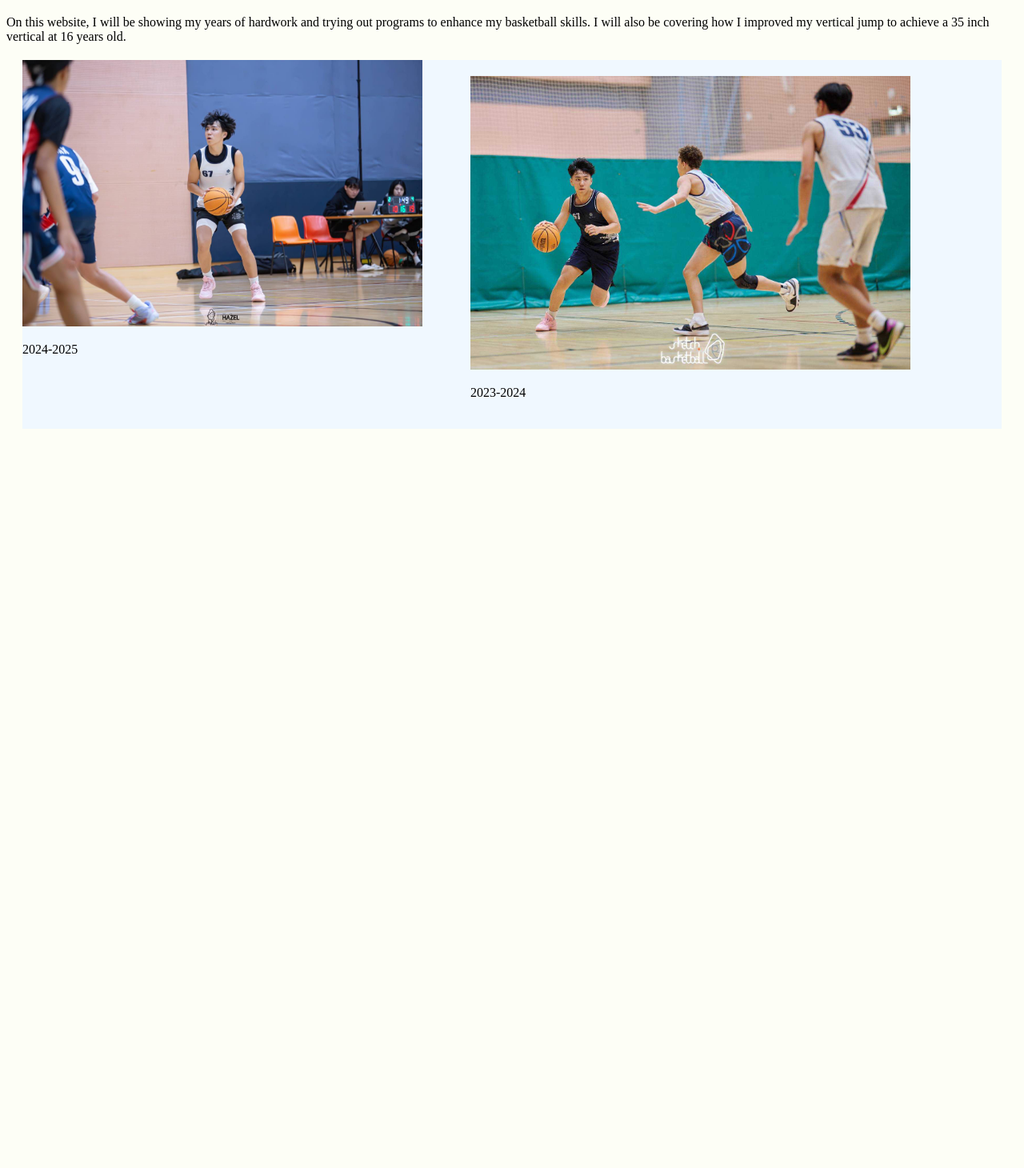
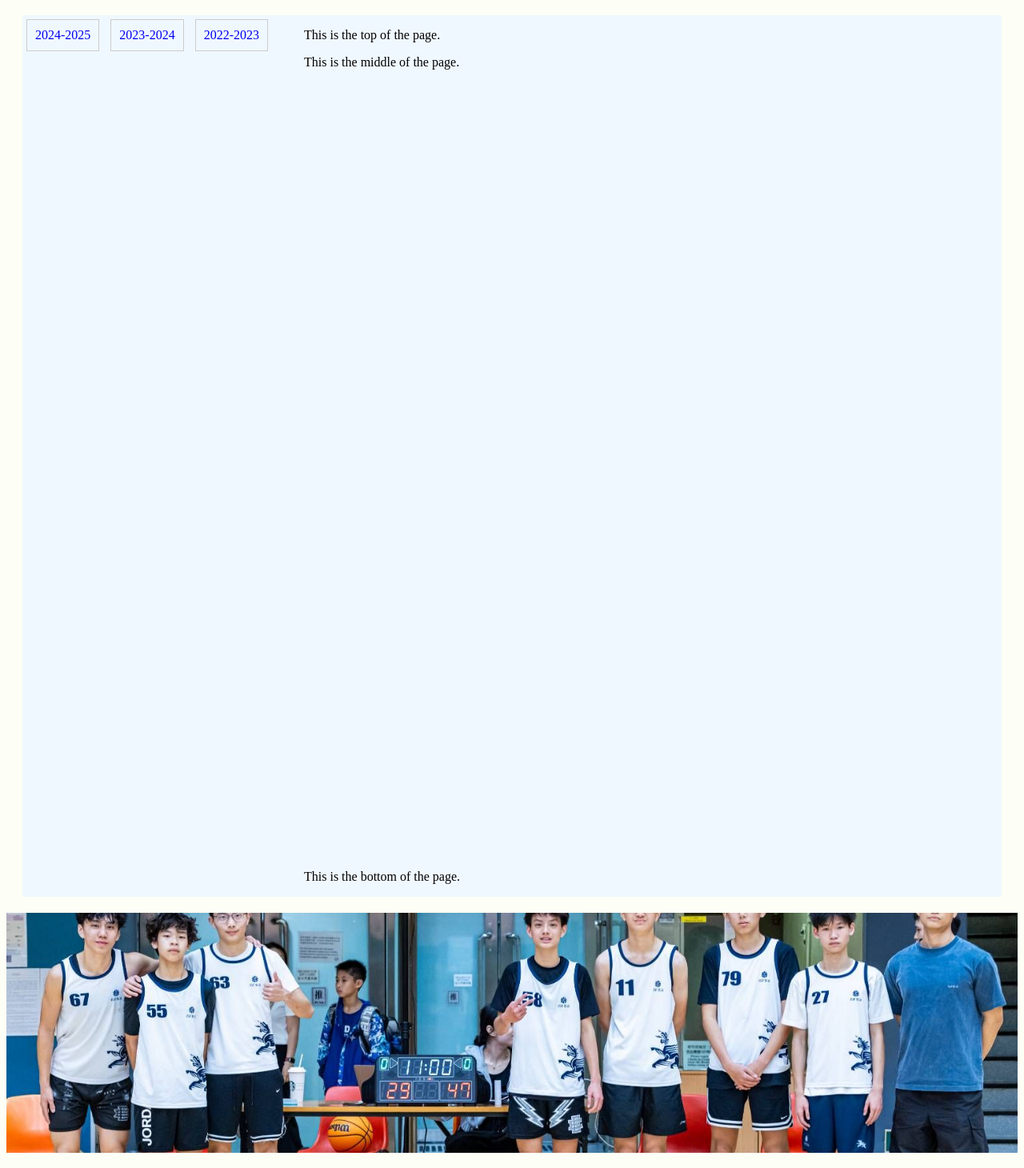
Before and after one commit to brianisgoated/brianisgoated.github.io, a plain HTML site: page index.html in a window 1280 px wide. Shown: the part 61-1521 px from the top of the page at 80% size. Before the commit the page ends 800 px from the top, so only its background shows below. Drawn offline with Linux system fonts and the light colour scheme.

Commit message:
in this lesson I tried fixing the layout of my website and added buttons. I have to troubleshoot next lesson because my buttons are messing up my website page where everything looks uncoordinated. I will be fixing this next lesson and hopefully coming close to finishing the website.

```diff
--- a/index.html
+++ b/index.html
@@ -9,17 +9,59 @@
 
 
     <h1>Welcome to Brian's basketball development website</h1>
-    <p>On this website, I will be showing my years of hardwork and trying out programs to enhance my basketball skills. I will also be covering how I improved my vertical jump to achieve a 35 inch vertical at 16 years old. </p>
     <div class="flexbox-grid" >
-      <div class="column-1">
-        <img src="brianisgoatedwebsitephoto1.jpg" alt="Progress throughout the years"
-          width="500"
-          length="300"/>
-          <p>2024-2025</p>
-      </div>
+
+      <style>
+          .column-1 {
+              text-align: right; /* Aligns the text to the right */
+          }
+          .border-box {
+              display: inline-block; /* Keeps the buttons inline */
+              margin: 5px; /* Adds some space between buttons */
+              padding: 10px; /* Adds some padding inside the buttons */
+              border: 1px solid #ccc; /* Adds a border to the buttons */
+              text-decoration: none; /* Removes underline from links */
+          }
+          #bottom {
+              margin-top: 1000px; /* Simulates a long page */
+          }
+      </style>
+  </head>
+  <body>
+    <div class="column-1">
+      <a class="border-box" href="#top">2024-2025</a>
+      <a class="border-box" href="#middle">2023-2024</a>
+      <a class="border-box" href="#bottom">2022-2023</a>
+  </div>
+
+  <!-- Content to simulate a long page -->
+  <div id="content">
+      <p id="top">This is the top of the page.</p>
+      <p id="middle">This is the middle of the page.</p>
+      <p id="bottom">This is the bottom of the page.</p>
+  </div>
+
+  <script>
+      document.querySelectorAll('a[href^="#"]').forEach(anchor => {
+          anchor.addEventListener('click', function (e) {
+              e.preventDefault();
+
+              document.querySelector(this.getAttribute('href')).scrollIntoView({
+                  behavior: 'smooth'
+              });
+          });
+      });
+  </script>
+</body>
+</html>
+  </html>
+</div>
+
+        <div class="photobackground">
+        </div>
 
       <div class="flexbox-grid" >
-        <div class="column-1">
+        <div class="column-3">
         <img src="brianisgoatedwebsitephoto2.jpg" alt="Progress throughout the years"
           width="550"
           length="350"/>
--- a/styles.css
+++ b/styles.css
@@ -11,3 +11,16 @@ html{
     color:black;
     background-color: aliceblue;
 }
+
+.photobackground{
+    background-image: url(photo.jpg);
+    background-size: cover;
+    background-repeat: no-repeat;
+    background-position: center;
+    padding: 150px 0;
+    background-attachment: fixed;
+    }
+
+.align-right{
+    text-align: right;
+}
```
Also changed, not shown: photo.jpg (added), 1 other file.
